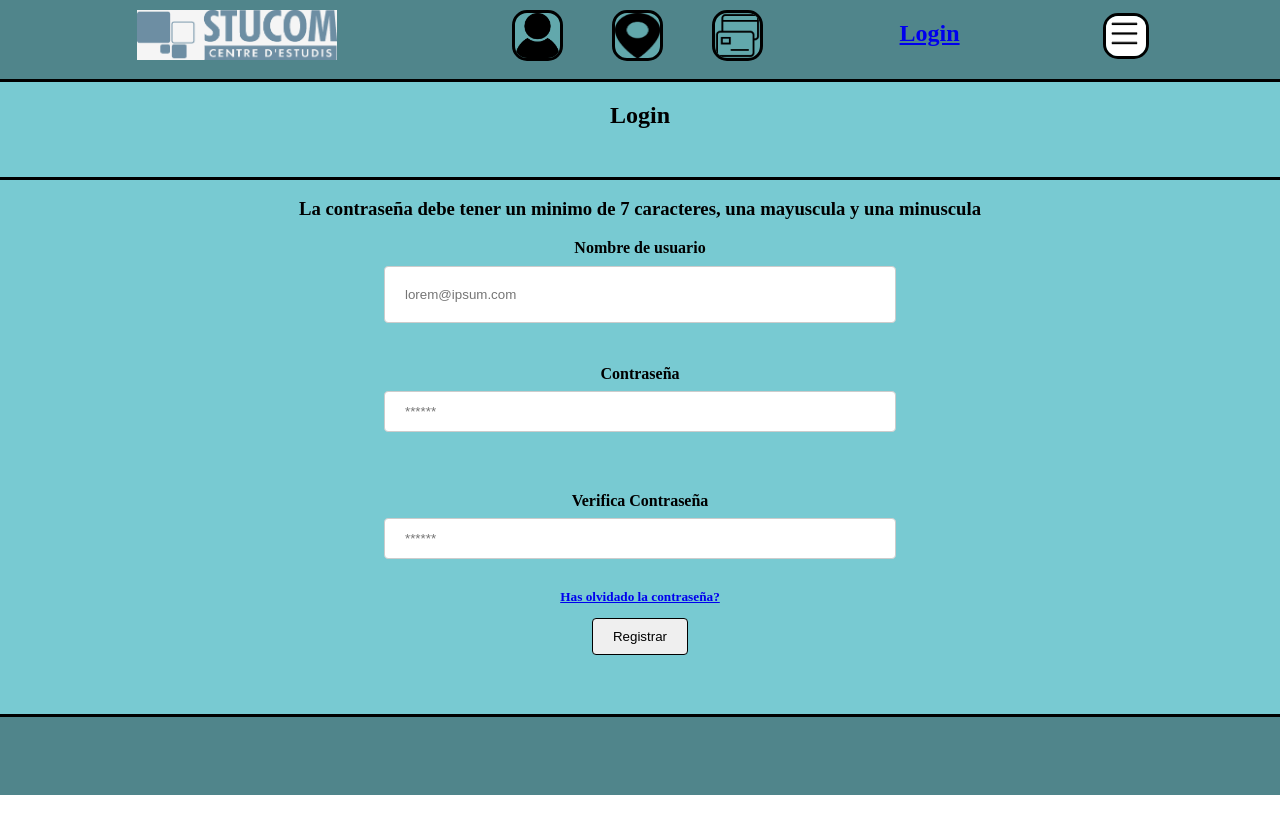
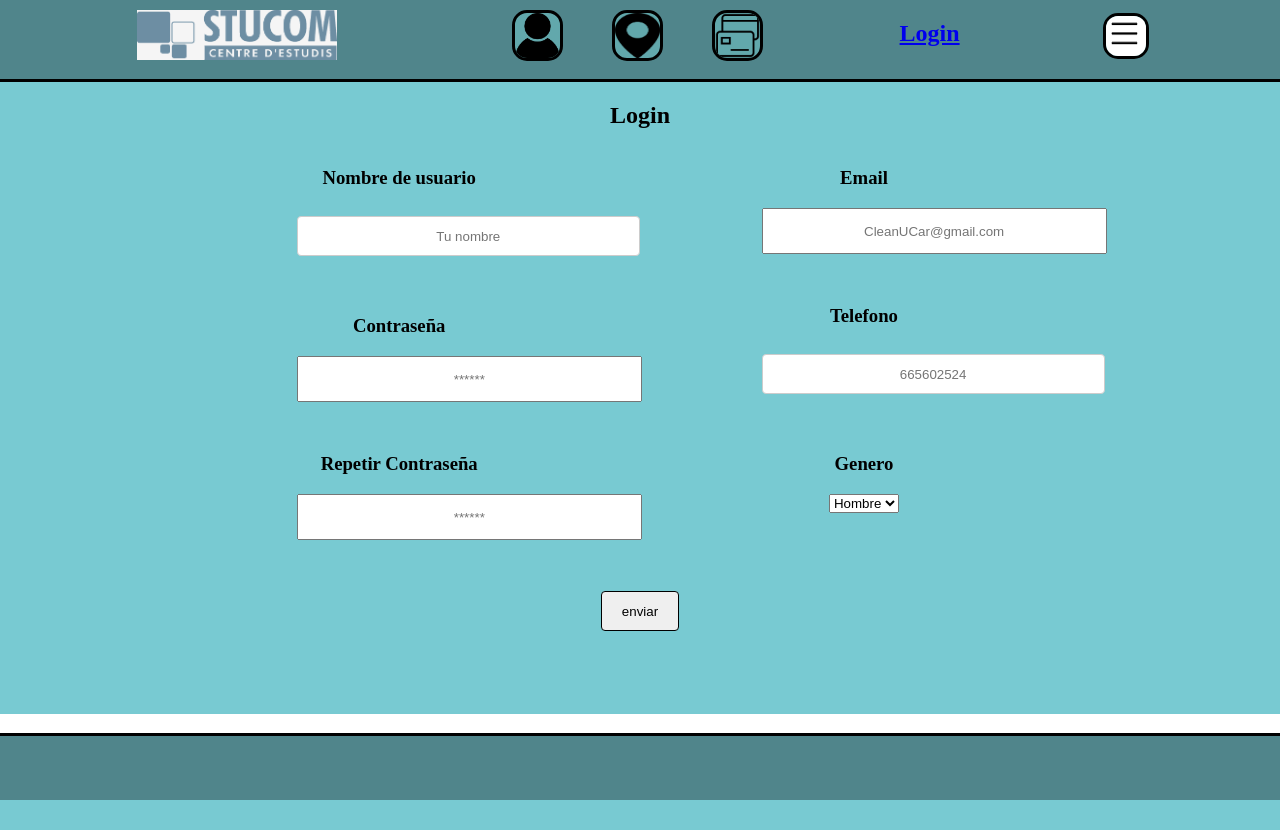
Before and after one commit to ultra421/CleanUCar, a PHP site: page /Paginas/Login/RegPage.php in a window 1280 px wide. After the commit the page ends 800 px from the top, so only its background shows below. Run offline with PHP 8.4, Linux system fonts and the light colour scheme; data that the repository does not hold is empty; some libraries are stand-ins or nearby versions.

Commit message:
06-05-2022

```diff
--- a/CSS/LogPage.css
+++ b/CSS/LogPage.css
@@ -16,9 +16,11 @@
 #h5 {
     color:grey;
 }
+input{
+    height: 30%;
+    text-align: center;
+}
 input[type=text] {
-    width: 100%;
-    padding: 12px 20px;
     margin: 8px 0;
     display: inline-block;
     border: 1px solid #ccc;
@@ -39,20 +41,16 @@ input[type = submit] {
 }
 form{
     width: 100%;
-    height: 100%;
+    height: 81%;
 }
-.formInput:nth-child(2)>h4 {
-    height: 15%;
-}
-.formInput:nth-child(2)>input {
-    height: 45%;
-}
-.formInput:nth-child(2)>a {
-    height: 40%;
-}
+
 #logButton{
     display:block;
 }
 #error {
     text-align: center;
 }
+#registerLink{
+    display: block;
+    padding: 20px;
+}
--- a/CSS/RegPage.css
+++ b/CSS/RegPage.css
@@ -1,4 +1,5 @@
 #mainContent {
+    text-align: center;
     background-color: #78CAD2;
 }
 #LoginTitle {
@@ -16,8 +17,7 @@
     color:grey;
 }
 input[type=text] {
-    width: 100%;
-    padding: 12px 20px;
+
     margin: 8px 0;
     display: inline-block;
     border: 1px solid #ccc;
@@ -34,7 +34,7 @@ input[type = submit] {
     display:block;
     width: 40%;
     height: 20%;
-    margin-left: 30%;
+    margin-bottom: 10%;
 }
 form{
     width: 100%;
@@ -43,3 +43,69 @@ form{
 h4{
     margin:0px;
 }
+
+
+.izquierda{
+    width: 40%;
+    display: inline-block;
+}
+.derecha{
+    width: 40%;
+    display: inline-block;
+    vertical-align: top;
+}
+
+.izquierda>.formInput{
+    padding-left: 10%;
+}
+.derecha>.formInput{
+    padding-right: 10%;
+}
+
+.aux{
+    width: 5%;
+}
+input{
+    height: 40px;
+}
+.formInput:nth-child(2)>input{
+    height: 40px;
+}
+#enviar{
+    display: block;
+}
+
+@media only screen and (max-width: 1000px) {
+
+    input{
+        width: 100%;
+        height: 20px;
+    }
+
+    #enviar>input{
+        width: 40%;
+        height: 40px;
+    }
+    .izquierda>.formInput{
+        padding-left: 0;
+    }
+    .derecha>.formInput{
+        padding-right: 0;
+    }
+    .aux{
+        display: none;
+    }
+
+    .formInput {
+        text-align: center;
+        display:block;
+        width: 40%;
+        height: 20%;
+        margin-bottom: 5%;
+    }
+
+    #enviar{
+       margin-top: 40px;
+    }
+
+}
--- a/Paginas/Login/RegPage.php
+++ b/Paginas/Login/RegPage.php
@@ -30,29 +30,49 @@ include "../../Plantillas/userInfoPrint.php";
         include "../../Plantillas/topBarMovile.php";
     ?>
     <div id = mainContent>
-        <div id = LoginTitle>
+        <form action="RegisVerify.php">
             <h2>Login</h2>
-        </div>
-        <div id = logForm>
-            <form action = "RegisVerify.php" method = GET >
-                <h3>La contraseña debe tener un minimo de 7 caracteres, una mayuscula y una minuscula</h3>
-                <div class = formInput>
-                    <h4>Nombre de usuario</h4><input type = text name = nombre placeholder = lorem@ipsum.com>
-                    <input type = "hidden" value = "true" name = "register">
+            <div class= "izquierda">
+                <div class= "formInput">
+                    <h3>Nombre de usuario</h4>
+                    <input type="text" name = "nombre" size="40%" placeholder = "Tu nombre">
                 </div>
-                <div class = formInput>
-                    <h4>Contraseña</h4><input type = text name = pass placeholder = ******>
+                <div class= "formInput">
+                    <h3>Contraseña</h4>
+                    <input type="password" name="pass" size="40%" placeholder ="******">
+
                 </div>
-                <div class = formInput>
-                    <h4>Verifica Contraseña</h4><input type = text name = passVerify placeholder = ******>
-                    <a href = "LogPage.php"><h5>Has olvidado la contraseña?</h5></a>
+                <div class= "formInput">
+                    <h3>Repetir Contraseña</h4>
+                    <input type="password" name="pass2" size="40%" placeholder ="******">
+
                 </div>
-                <div>
-                    <input type = submit value = Registrar>
+
+            </div>
+            <div class = "derecha">
+                <div class= "formInput">
+                    <h3>Email</h4>
+                    <input type="email" name="email" size="40%" placeholder="CleanUCar@gmail.com">
                 </div>
-            </form>
-        </div>
-    </div>
+                <div class= "formInput">
+                    <h3>Telefono</h4>
+                    <input type="text" name="telefono" size="40%" placeholder ="665602524">
+                </div>
+                <div class= "formInput">
+                    <h3>Genero</h4>
+                    <select name="genero" >
+                        <option value="Hombre">Hombre</option>
+                        <option value="Mujer">Mujer</option>
+                        <option value="Otros">Otros</option>
+                    </select>
+                </div>
+            </div>
+            <div class="aux">
+            </div>
+            <div id="enviar">
+            <input type="submit" value="enviar">
+            </div>
+        </form>
     <?php
         include "../../Plantillas/bottomBar.php";
         include "../../Plantillas/bottomBarMovile.php";
--- a/Plantillas/startSession.php
+++ b/Plantillas/startSession.php
@@ -1,18 +1,32 @@
 <?php
+
+// Estabelcer $log = 1 si se ha logeado
 
 session_start();
 
+$nombre;
+$pass;
+$log;
+
 if (isset($_SESSION["userInfoClean"]["nombre"]) && isset($_SESSION["userInfoClean"]["pass"])) {
+
+    $_SESSION["userInfoClean"]["nombre"];
+    $_SESSION["userInfoClean"]["pass"];
+    include "verifyLogFunction.php";
     //Comprovar que session este log establecida sino devolver
-    $nombre = $_SESSION["userInfoClean"]["nombre"];
-    $pass = $_SESSION["userInfoClean"]["pass"];
-}
+    if (verifyInfo($_SESSION["userInfoClean"]["nombre"],$_SESSION["userInfoClean"]["pass"])) {
+        $log = 1;
 
-if (isset($_SESSION["userInfoClean"]["log"])) {
-    $log = $_SESSION["userInfoClean"]["log"];
+    } else {
+        $log = 0;
+        $_SESSION["userInfoClean"]["nombre"] = null;
+        $_SESSION["userInfoClean"]["pass"] = null;
+    }
+
 } else {
+
     $log = 0;
 
+
 }
-
 ?>
--- a/Plantillas/topBar.php
+++ b/Plantillas/topBar.php
@@ -1,3 +1,7 @@
+<?php
+include "startSession.php";
+?>
+
 <div id = "topBar">
     <div id = "logo">
         <img src = "../../Imagenes/stucom_logo.png">
```
Also changed, not shown: Paginas/Login/LogPage.php (+27 -1 lines), Paginas/Login/LogUser.php (added, +7 -0 lines), Plantillas/verifyLogFunction.php (+14 -27 lines).
